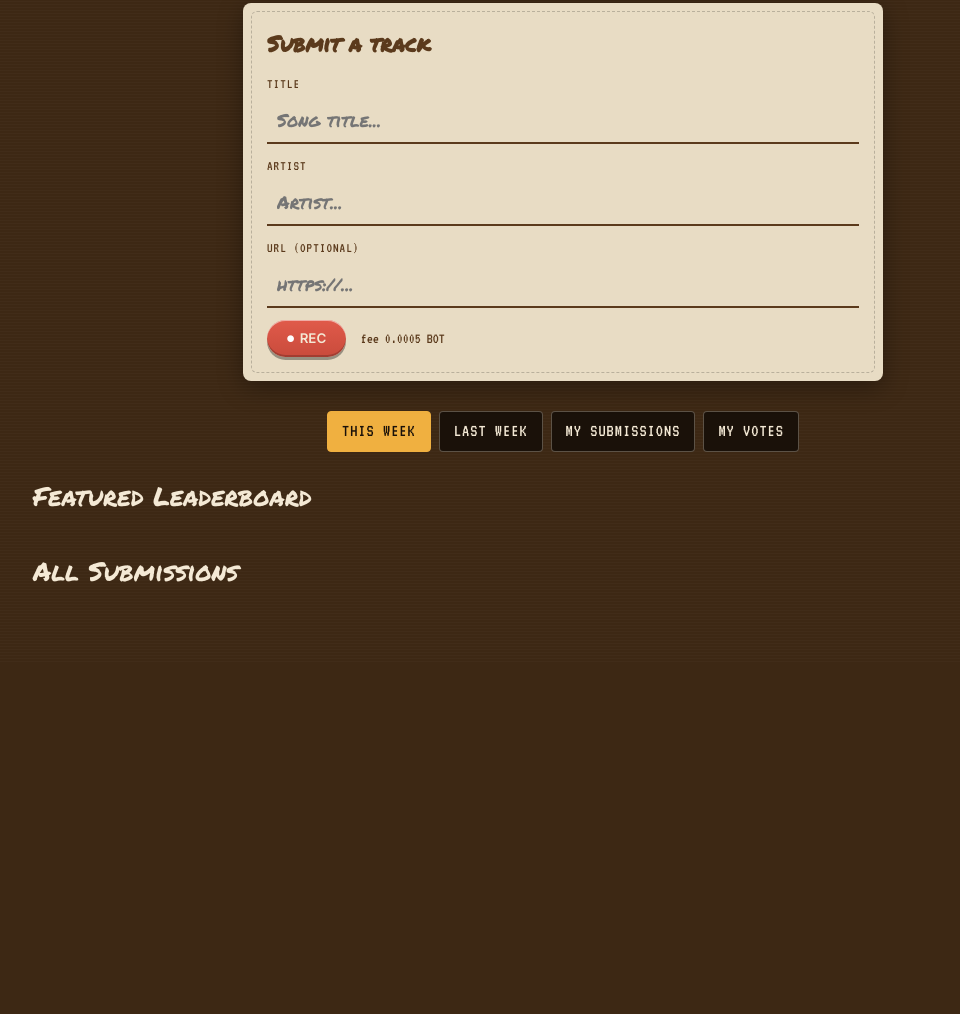
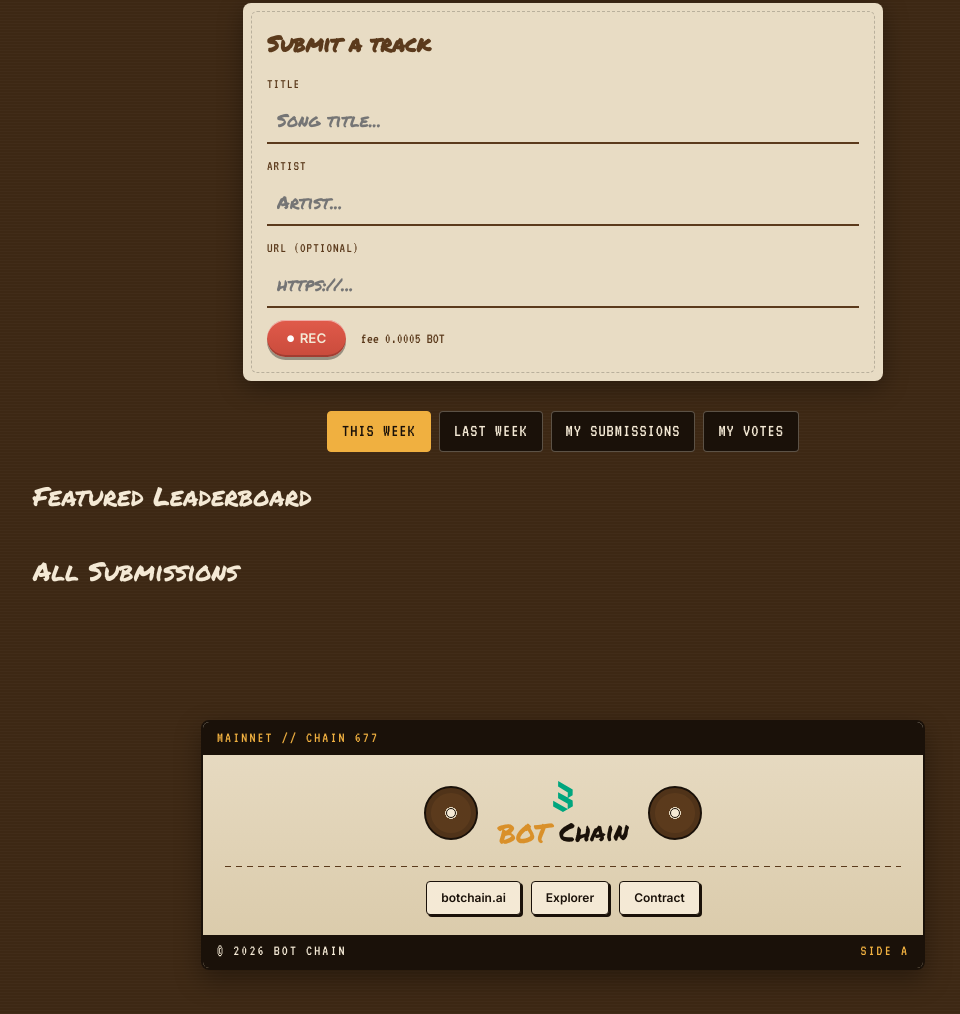
Before and after one commit to philpkovan19-hub/Track-Jack, a website: page frontend/index.html in a window 1280 px wide. Shown: the part 374-1388 px from the top of the page, without its empty margins (77-1037 px from the left). Before the commit the page ends 1036 px from the top, so only its background shows below. Drawn offline with nearby package versions, Linux system fonts and the light colour scheme.

Commit message:
Update index.html

```diff
--- a/frontend/index.html
+++ b/frontend/index.html
@@ -344,6 +344,62 @@
     .week-panel { flex-direction: column; gap: 10px; text-align: center; }
     .grid-featured { grid-template-columns: 1fr; }
   }
+
+  /* ===== BOT Chain ecosystem footer (KPI 5) — cassette inlay card ===== */
+  .bc-foot { max-width: 760px; margin: 58px auto 44px; padding: 0 18px; }
+  .bc-cassette {
+    background: linear-gradient(180deg, var(--shell) 0%, var(--shell-2) 100%);
+    border: 2px solid var(--tape-black); border-radius: 8px;
+    box-shadow: 0 10px 26px var(--shadow), inset 0 1px 0 rgba(255,255,255,0.55);
+    overflow: hidden;
+  }
+  .bc-cassette .bc-strip {
+    background: var(--tape-black); color: var(--cream);
+    font-family: 'VT323', monospace; font-size: 15px; letter-spacing: 0.14em;
+    padding: 5px 14px; display: flex; justify-content: space-between; gap: 12px; flex-wrap: wrap;
+  }
+  .bc-cassette .bc-strip span:last-child { color: var(--amber); }
+  .bc-cassette .bc-window {
+    display: flex; align-items: center; justify-content: center; gap: 20px;
+    padding: 26px 20px 20px;
+  }
+  .bc-cassette .bc-reel {
+    width: 54px; height: 54px; border-radius: 50%; flex-shrink: 0;
+    background: radial-gradient(circle, var(--shell) 0 16%, var(--tape) 17% 100%);
+    border: 2px solid var(--tape-black);
+    box-shadow: inset 0 0 0 5px rgba(0,0,0,0.12);
+    position: relative;
+  }
+  .bc-cassette .bc-reel::after {
+    content: ''; position: absolute; inset: 40%; border-radius: 50%;
+    background: var(--cream); border: 1px solid var(--tape-black);
+  }
+  @media (max-width: 560px) { .bc-cassette .bc-reel { display: none; } }
+  .bc-cassette .bc-plate { text-align: center; }
+  .bc-cassette .bc-logo { margin-bottom: 6px; }
+  .bc-cassette .bc-logo svg { width: 20px; height: 31px; display: block; margin: 0 auto; }
+  .bc-cassette .bc-word {
+    font-family: 'Permanent Marker', cursive; font-size: 26px; color: var(--tape-black);
+    line-height: 1.1; transform: rotate(-1.4deg);
+  }
+  .bc-cassette .bc-word em { font-style: normal; color: var(--amber-2); }
+  .bc-cassette .bc-sub {
+    font-family: 'VT323', monospace; font-size: 15px; color: var(--tape);
+    letter-spacing: 0.1em; margin-top: 3px;
+  }
+  .bc-cassette .bc-lines { padding: 0 22px 20px; }
+  .bc-cassette .bc-rule { height: 1px; background: repeating-linear-gradient(90deg, var(--tape) 0 6px, transparent 6px 11px); margin-bottom: 14px; }
+  .bc-cassette .bc-links { display: flex; justify-content: center; gap: 10px; flex-wrap: wrap; }
+  .bc-cassette .bc-links a {
+    font-family: 'Inter', sans-serif; font-size: 12px; font-weight: 600;
+    color: var(--tape-black); text-decoration: none;
+    background: var(--cream); border: 1.5px solid var(--tape-black); border-radius: 4px;
+    padding: 7px 14px; box-shadow: 2px 2px 0 var(--tape-black);
+    transition: transform .12s, box-shadow .12s, background .15s;
+  }
+  .bc-cassette .bc-links a:hover {
+    background: var(--amber); transform: translate(1px, 1px); box-shadow: 1px 1px 0 var(--tape-black);
+  }
 </style>
 </head>
 <body>
@@ -396,7 +452,7 @@
     TrackJack
   </div>
   <div class="spacer"></div>
-  <div class="net-badge" id="netBadge">BOT TESTNET</div>
+  <div class="net-badge" id="netBadge">BOT MAINNET</div>
   <button class="btn btn-small" id="connectBtn">CONNECT</button>
 </header>
 
@@ -453,26 +509,32 @@
 
 <script>
   // ========= CONFIG =========
-  const CONTRACT_ADDRESS = "0x0000000000000000000000000000000000000000"; // <-- paste deployed address here
+  const CONTRACT_ADDRESS = "0xEb42A63d0D8C22e3d50014196367Ae201D804C3d"; // BOT Chain mainnet 677
 
   const CHAINS = {
     testnet: {
       chainIdHex: "0x3C8",
       chainIdDec: 968,
       name: "BOT Chain Testnet",
+      label: "BOT TESTNET",
       rpc: "https://rpc.bohr.life",
+      explorer: "https://scan.bohr.life",
       symbol: "BOT",
     },
-    // To use mainnet, swap `active` below to `mainnet`:
+    // Live on mainnet. Swap `active` back to `testnet` to run against 968.
     mainnet: {
       chainIdHex: "0x2A5",
       chainIdDec: 677,
-      name: "BOT Chain Mainnet",
+      // chainName as MetaMask should register it — matches every other BOT Chain frontend
+      name: "BOT Chain",
+      // separate display label, so the badge can say MAINNET without changing chainName
+      label: "BOT MAINNET",
       rpc: "https://rpc.botchain.ai",
+      explorer: "https://scan.botchain.ai",
       symbol: "BOT",
     },
   };
-  const active = CHAINS.testnet;
+  const active = CHAINS.mainnet;
 
   const ABI = [
     "function submitTrack(string title, string artist, string url) payable returns (uint256)",
@@ -543,6 +605,7 @@
                 chainId: active.chainIdHex,
                 chainName: active.name,
                 rpcUrls: [active.rpc],
+                blockExplorerUrls: [active.explorer],
                 nativeCurrency: { name: "BOT", symbol: active.symbol, decimals: 18 },
               }],
             });
@@ -803,7 +866,7 @@
 
   // ========= INIT =========
   (async function init() {
-    $("netBadge").textContent = active.name.toUpperCase();
+    $("netBadge").textContent = active.label;
     const rp = makeReadProvider();
     if (rp) {
       readContract = new ethers.Contract(CONTRACT_ADDRESS, ABI, rp);
@@ -816,5 +879,35 @@
     }
   })();
 </script>
+
+<!-- ===== BOT Chain ecosystem footer (KPI 5) ===== -->
+<footer class="bc-foot">
+  <div class="bc-cassette">
+    <div class="bc-strip">
+      <span>MAINNET // CHAIN 677</span>
+    </div>
+    <div class="bc-window">
+      <div class="bc-reel" aria-hidden="true"></div>
+      <div class="bc-plate">
+        <div class="bc-logo" aria-hidden="true">
+          <svg viewBox="0 0 63.63 100" xmlns="http://www.w3.org/2000/svg">
+            <path fill="#00A67E" d="M31.67 99.95 L0 82.48 L0.11 63.74 L47.01 90.60 L47.01 73.19 L15.98 55.32 L15.95 36.49 L46.92 53.57 L47.39 36.82 L15.96 17.81 L16.26 0 L63.06 27.02 L62.82 46.20 L47.86 54.67 L62.85 63.00 L63.62 81.42 Z"/>
+          </svg>
+        </div>
+        <div class="bc-word"><em>BOT</em> Chain</div>
+      </div>
+      <div class="bc-reel" aria-hidden="true"></div>
+    </div>
+    <div class="bc-lines">
+      <div class="bc-rule"></div>
+      <div class="bc-links">
+        <a href="https://botchain.ai" target="_blank" rel="noopener noreferrer">botchain.ai</a>
+        <a href="https://scan.botchain.ai" target="_blank" rel="noopener noreferrer">Explorer</a>
+        <a href="https://scan.botchain.ai/address/0xEb42A63d0D8C22e3d50014196367Ae201D804C3d" target="_blank" rel="noopener noreferrer">Contract</a>
+      </div>
+    </div>
+    <div class="bc-strip"><span>&copy; 2026 BOT CHAIN</span><span>SIDE A</span></div>
+  </div>
+</footer>
 </body>
 </html>
```
